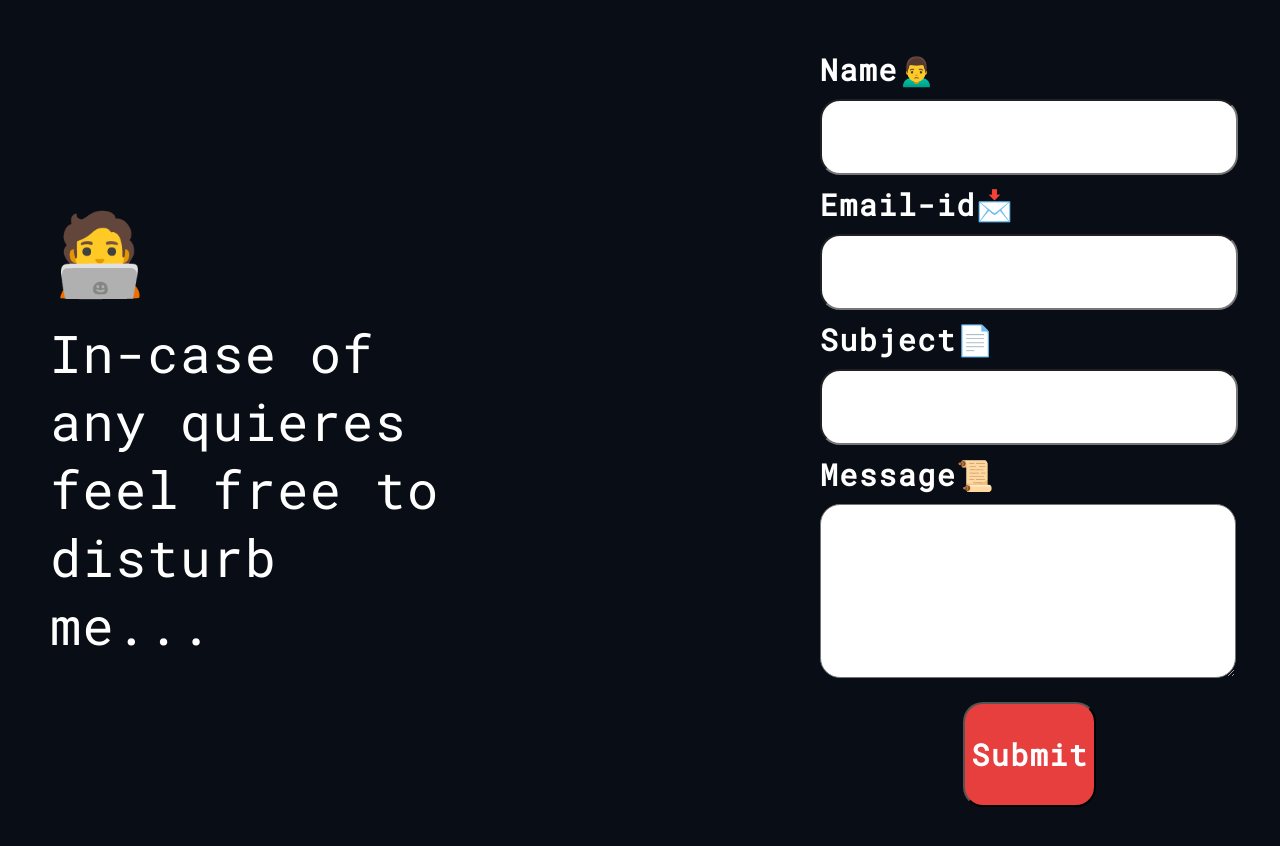
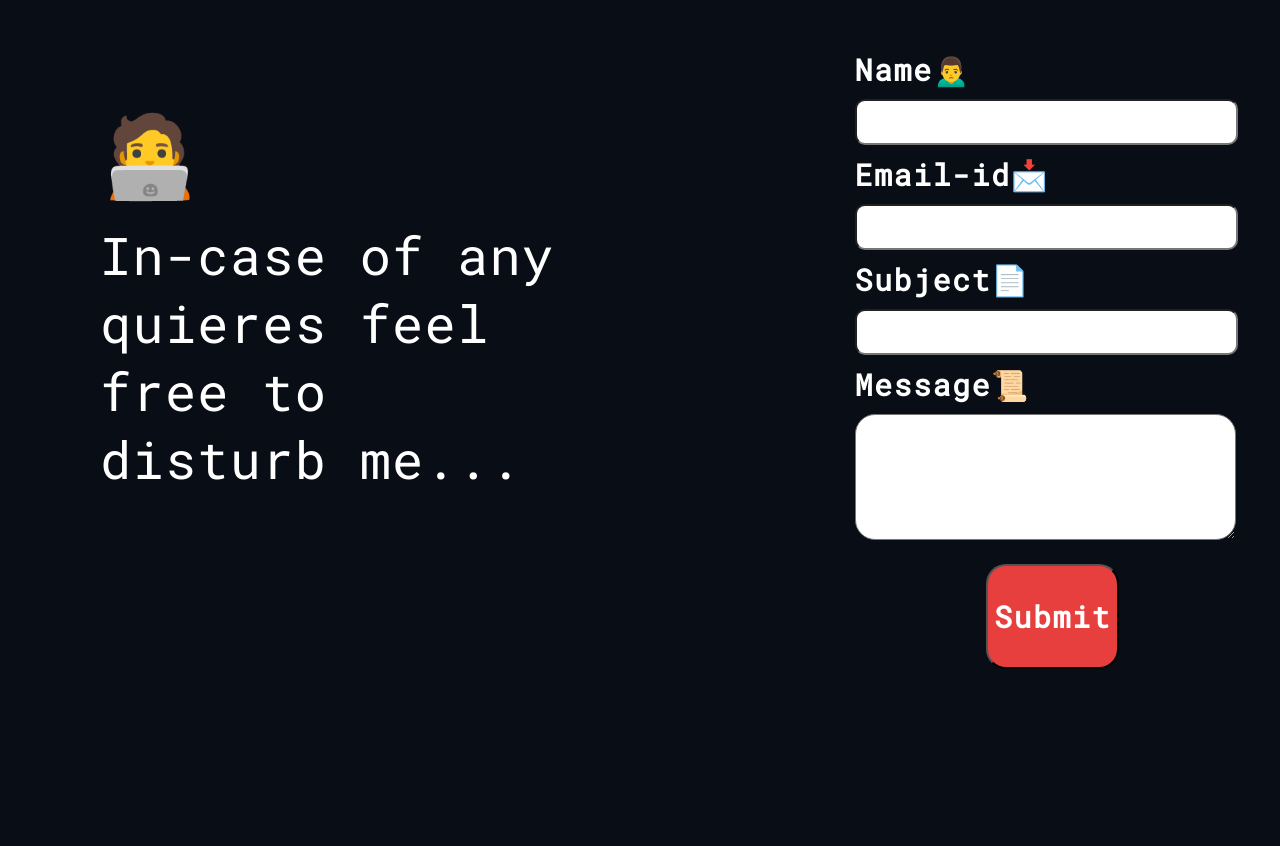
Before and after one commit to aadityaagrawal/aadityaagrawal.github.io, a plain HTML site: page pages/contact.html in a window 1280 px wide. After the commit the page ends 800 px from the top, so only its background shows below. Drawn offline with Linux system fonts and the light colour scheme.

Commit message:
home page added and changes to contact me page

```diff
--- a/pages/contact.html
+++ b/pages/contact.html
@@ -38,7 +38,7 @@
             </div>
             <div class="item">
                 <label class="label">Message📜</label>
-                <textarea name="" id="area" cols="30" rows="7"></textarea>
+                <textarea name="" id="area" rows="5"></textarea>
             </div>
             <div class="sButton">
                 <button type="submit">
--- a/style/contactstyle.css
+++ b/style/contactstyle.css
@@ -15,8 +15,8 @@ body {
     letter-spacing: 1.5px;
     margin-top: 10px;
     margin-bottom: 10px;
-    height: 70px;
-    border-radius: 20px;
+    height: 40px;
+    border-radius: 10px;
     font-family: 'Fredoka One', cursive;
     font-size: 20px;
 }
@@ -39,11 +39,13 @@ body {
 }
 
 .randomText {
+    margin-top: 50px;
     padding: 50px;
     font-size: 52px;
     letter-spacing: 1.25px;
     width: 40%;
-    margin-right: 250px;
+    margin-left: 50px;
+    margin-right: 200px;
     font-family: 'Roboto Mono', monospace;
 }
 #emoji{
@@ -53,13 +55,11 @@ body {
 .container {
     display: flex;
     direction: row;
-    align-items: center;
+    /* align-items: center; */
 }
 button{
     border-radius: 20px;
     background-color: rgb(231, 62, 62);
-    /* height: 60px;
-    width: 60px; */
     margin-top: 10px;
     margin-left: 35%;
 }
```
Also changed, not shown: index.html (+3 -1 lines).
